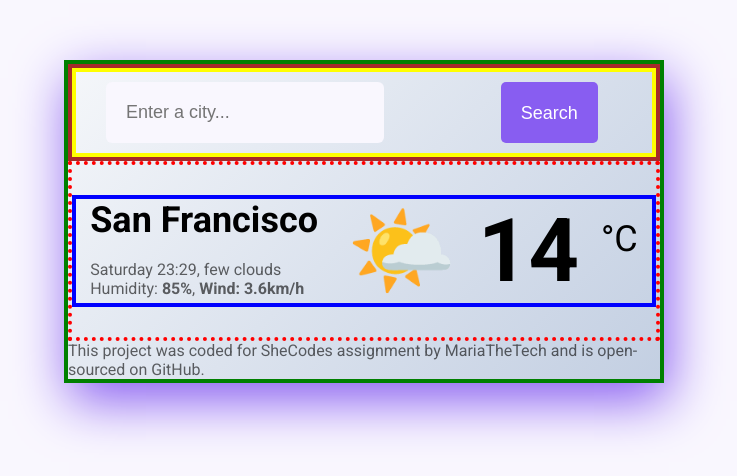
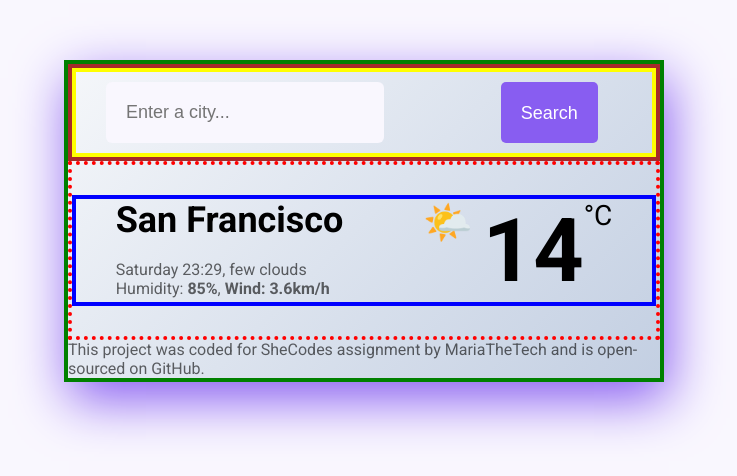
Before and after one commit to mcamper/VanillaJS_WeatherApp, a plain HTML site: page index.html in a window 1280 px wide. Shown: the whole page, without its empty margins (276-1013 px from the left). Drawn offline with Linux system fonts and the light colour scheme.

Commit message:
Add flexbox and positioning

```diff
--- a/index.html
+++ b/index.html
@@ -28,7 +28,7 @@
                 <div class="current-display">
                     <span class="temp-icon">🌤️</span>
                     <span>14</span>
-                    <sup>°C</sup>
+                    <sup class="temp-unit">°C</sup>
                 </div>
 
             <!-- <div class="forecast-weather">
--- a/style.css
+++ b/style.css
@@ -79,12 +79,19 @@ h1 {
 .current-display {
     font-size: 88px;
     font-weight: bold;
+    display: flex;
 }
  p {
     opacity: .6;
  }
 sup {
     font-weight: normal;
-    font-size: 36px;
-    /* vertical-align: top; */
+    font-size: 28px;
+    position: relative;
+
 }
+.temp-icon {
+    position: relative;
+    font-size: 40px;
+    margin-right: 10px;
+}
```
